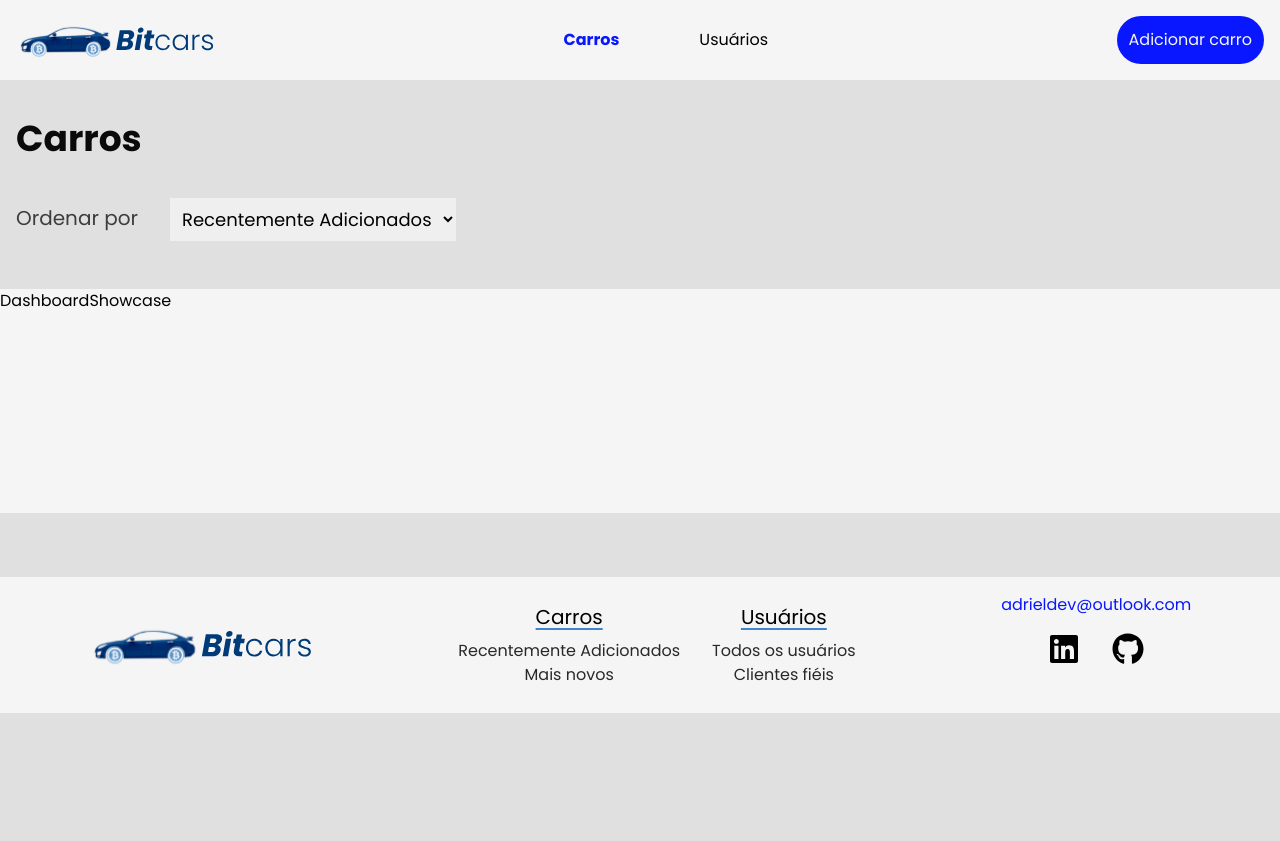
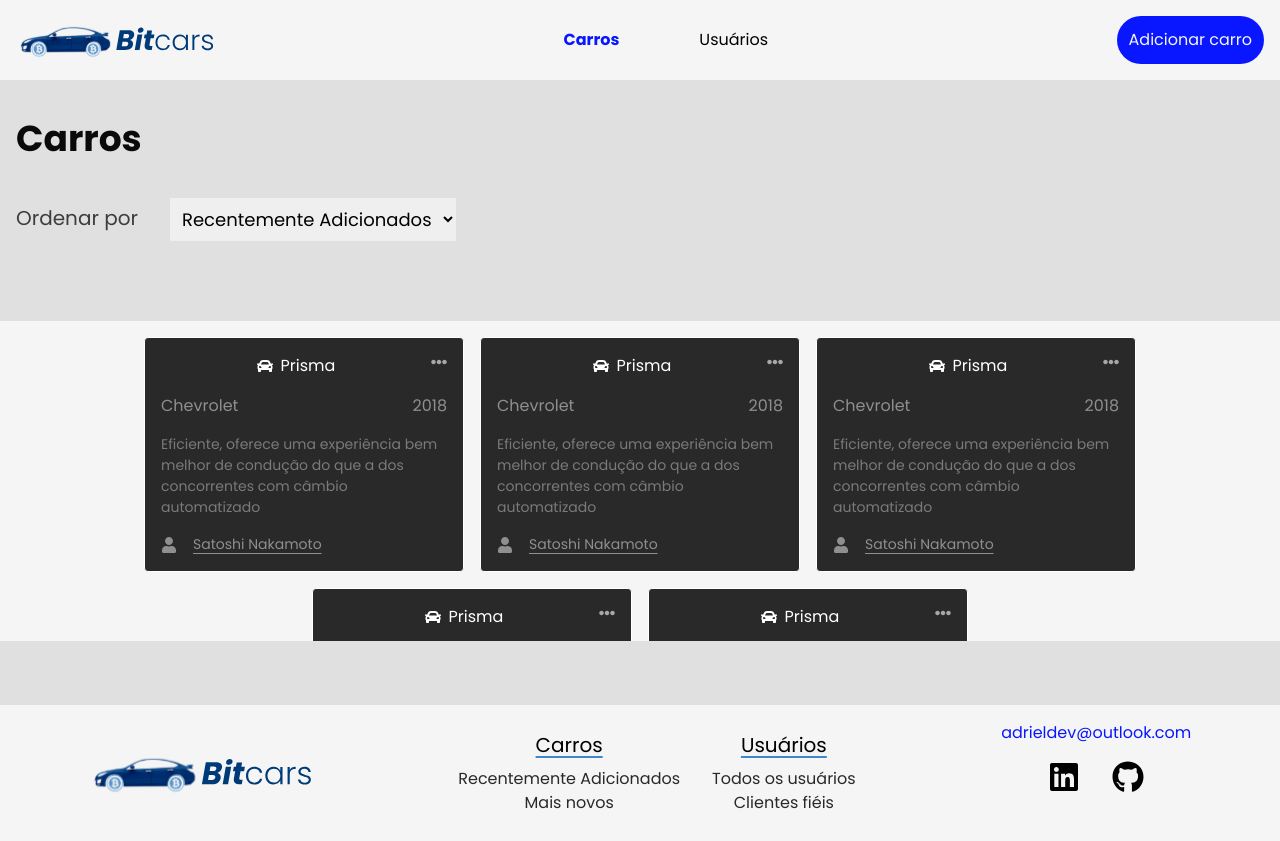
Before and after one commit to glauber-FullStackDev/desafio-dev-junior-b2u, a React (Vite) app in the folder frontend/bitcar/: page / in a window 1280 px wide. Before the commit the page ends 800 px from the top, so only its background shows below. Built offline with nearby package versions, Linux system fonts and the light colour scheme.

Commit message:
feat-create-card-car

```diff
--- /dev/null
+++ b/frontend/bitcar/src/components/CardCar.jsx
@@ -0,0 +1,45 @@
+import React from 'react'
+import {FaCar,FaEllipsisH, FaUser} from 'react-icons/fa'
+import { useState } from 'react'
+
+const CardCar = () => {
+
+    const [menuActive,setMenuActive] = useState(false)
+  return (
+    <div className='bg-gray-three w-80 p-4 flex flex-col gap-y-4 text-white border rounded'>
+        <div className='flex justify-between'>
+            <div>
+
+            </div>
+        <div className='flex items-center gap-x-2 justify-center'>
+            <FaCar color='#fff'/>
+            <h2 className='text-white'>Prisma</h2>
+        </div>
+            <div className='static'>
+            <FaEllipsisH color='#A8A8A8' className='cursor-pointer' onClick={()=>setMenuActive(!menuActive)}/>
+            </div>
+
+        </div>
+        <div className='flex justify-between'>
+            <h2 className='text-[16px] text-gray-eight'>Chevrolet</h2>
+            <h2 className='text-[16px] text-gray-eight'>2018</h2>
+        </div>
+        <div>
+            <p className='text-[14px] text-gray-seven'>
+            Eficiente, oferece
+            uma experiência bem melhor de condução do
+            que a dos concorrentes com câmbio automatizado
+            </p>
+        </div>
+        <div className='flex items-center gap-x-4'>
+            <FaUser color='#8f8f8f'/>
+            <h2 className='text-[14px] text-gray-eight underline underline-offset-4 decoration-gray-eight cursor-pointer'>Satoshi Nakamoto</h2>
+        </div>
+
+
+
+    </div>
+  )
+}
+
+export default CardCar
--- a/frontend/bitcar/src/components/DashboardShowcase.jsx
+++ b/frontend/bitcar/src/components/DashboardShowcase.jsx
@@ -1,8 +1,16 @@
 import React from 'react'
+import CardCar from './CardCar'
 
 const DashboardShowcase = () => {
   return (
-    <div className='bg-gray-twelve w-screen h-56 mt-8'>DashboardShowcase</div>
+    <div className='bg-gray-twelve overflow-y-scroll h-80 w-full mt-16 flex flex-wrap justify-center gap-4 p-4'>
+      <CardCar/>
+      <CardCar/>
+      <CardCar/>
+      <CardCar/>
+      <CardCar/>
+
+    </div>
   )
 }
 
--- a/frontend/bitcar/tailwind.config.cjs
+++ b/frontend/bitcar/tailwind.config.cjs
@@ -18,15 +18,13 @@ module.exports = {
         ten:'#C7C7C7',
         eleven:'#E0E0E0',
         twelve:'#F5F5F5',
-
       },
       primary:{
         dark:'#0817FF',
         light:'#4186CB',
         medium:'#003B79'
-
-
-      }
+      },
+      white:'#fff'
     },
     extend: {},
   },
```
Also changed, not shown: frontend/bitcar/src/index.css (line endings or trailing spaces).
